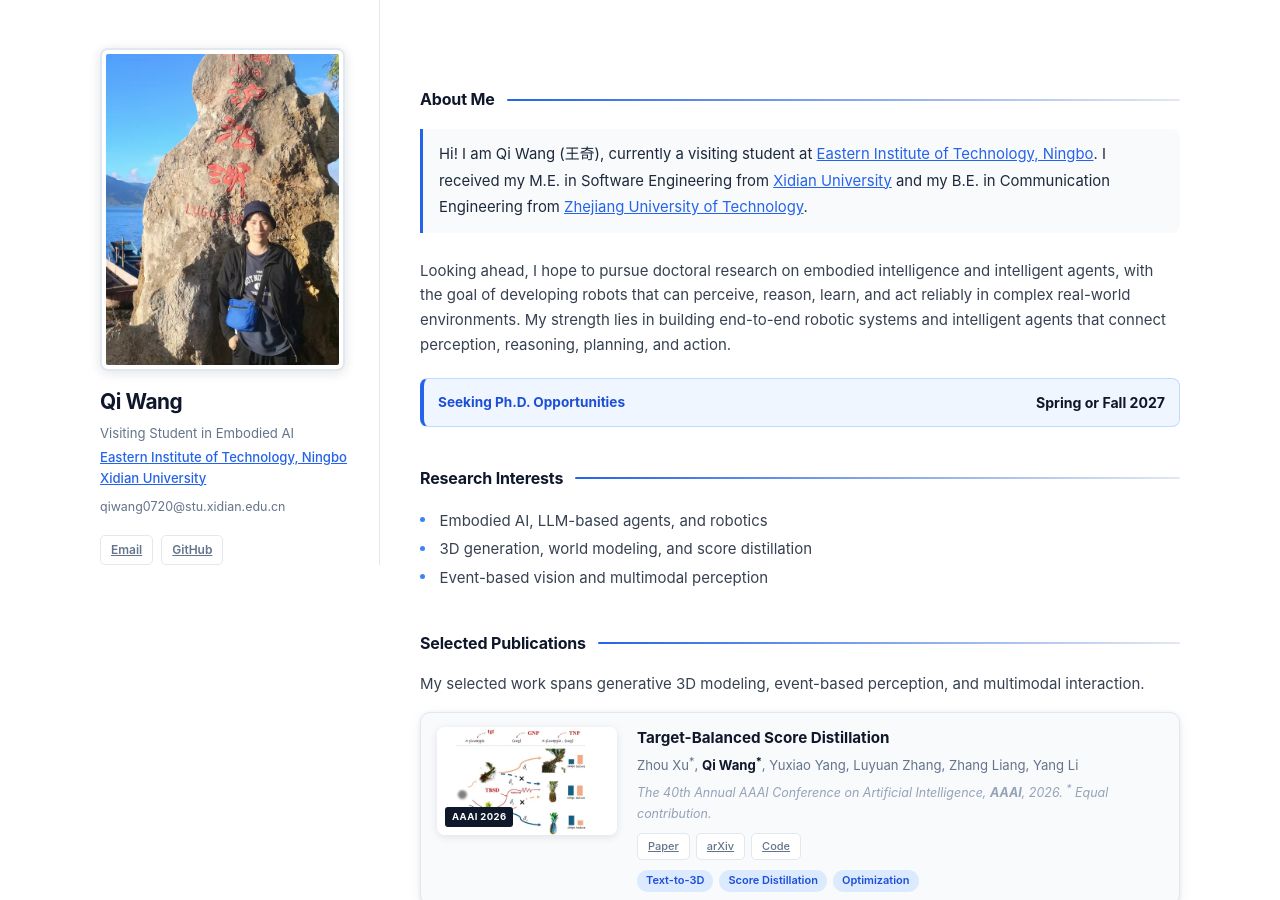
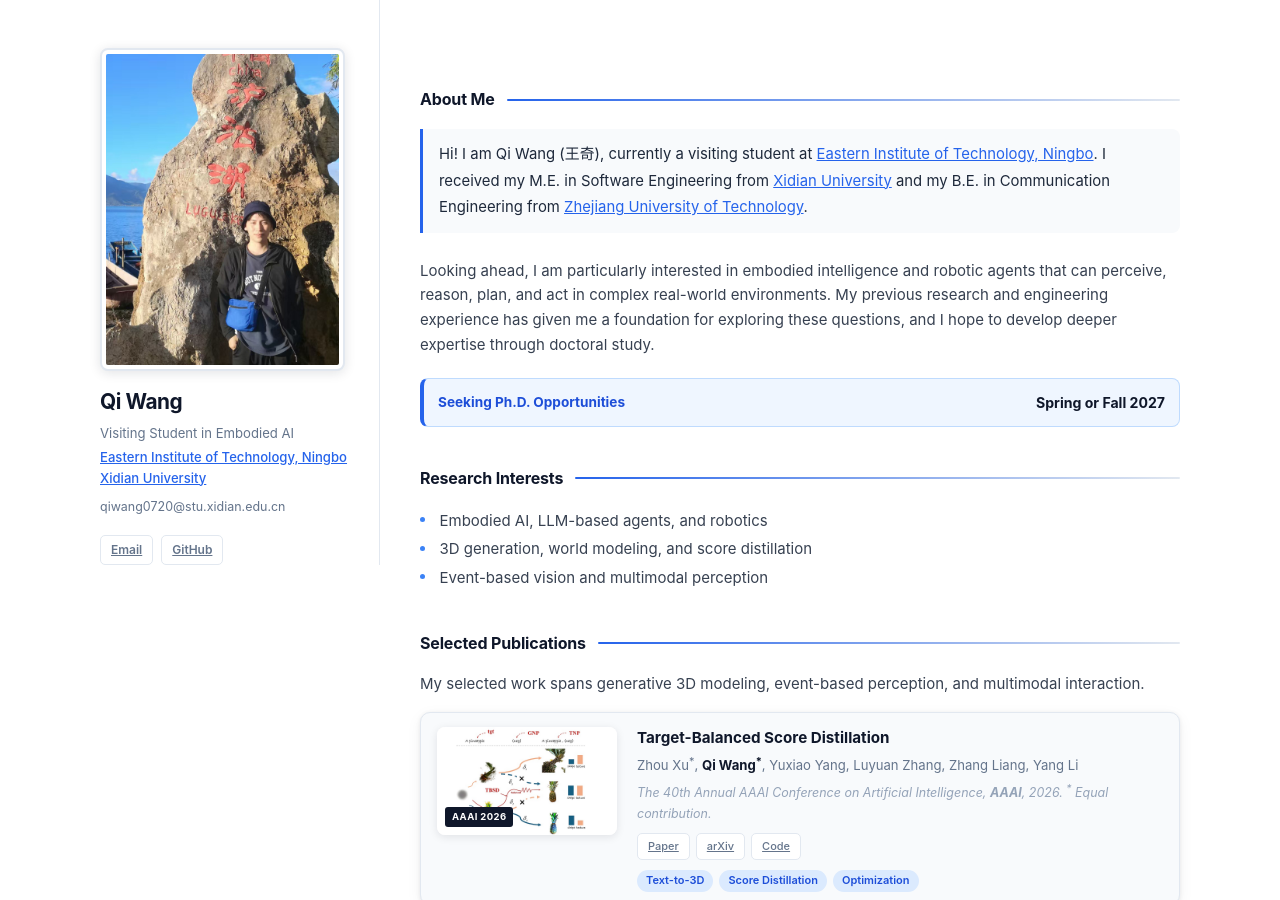
Before and after one commit to QiWang233/qiwang233.github.io, a Jekyll site: the page built from index.md, in a window 1280 px wide and 900 px high. Built offline with Jekyll 4.4.1, drawn with Linux system fonts in a browser that asks for light colours; our own code applies the rules of GitHub Pages for plain Markdown files.

Commit message:
Refine doctoral research statement

```diff
--- a/index.md
+++ b/index.md
@@ -6,7 +6,7 @@ layout: homepage
 
 Hi! I am Qi Wang (王奇), currently a visiting student at <a href="https://www.eitech.edu.cn/en/">Eastern Institute of Technology, Ningbo</a>. I received my M.E. in Software Engineering from <a href="https://www.xidian.edu.cn/">Xidian University</a> and my B.E. in Communication Engineering from <a href="https://www.zjut.edu.cn/">Zhejiang University of Technology</a>.
 
-Looking ahead, I hope to pursue doctoral research on embodied intelligence and intelligent agents, with the goal of developing robots that can perceive, reason, learn, and act reliably in complex real-world environments. My strength lies in building end-to-end robotic systems and intelligent agents that connect perception, reasoning, planning, and action.
+Looking ahead, I am particularly interested in embodied intelligence and robotic agents that can perceive, reason, plan, and act in complex real-world environments. My previous research and engineering experience has given me a foundation for exploring these questions, and I hope to develop deeper expertise through doctoral study.
 
 <div class="phd-opportunity" role="note" aria-label="Ph.D. opportunity status">
   <span class="phd-opportunity-label">Seeking Ph.D. Opportunities</span>
```
